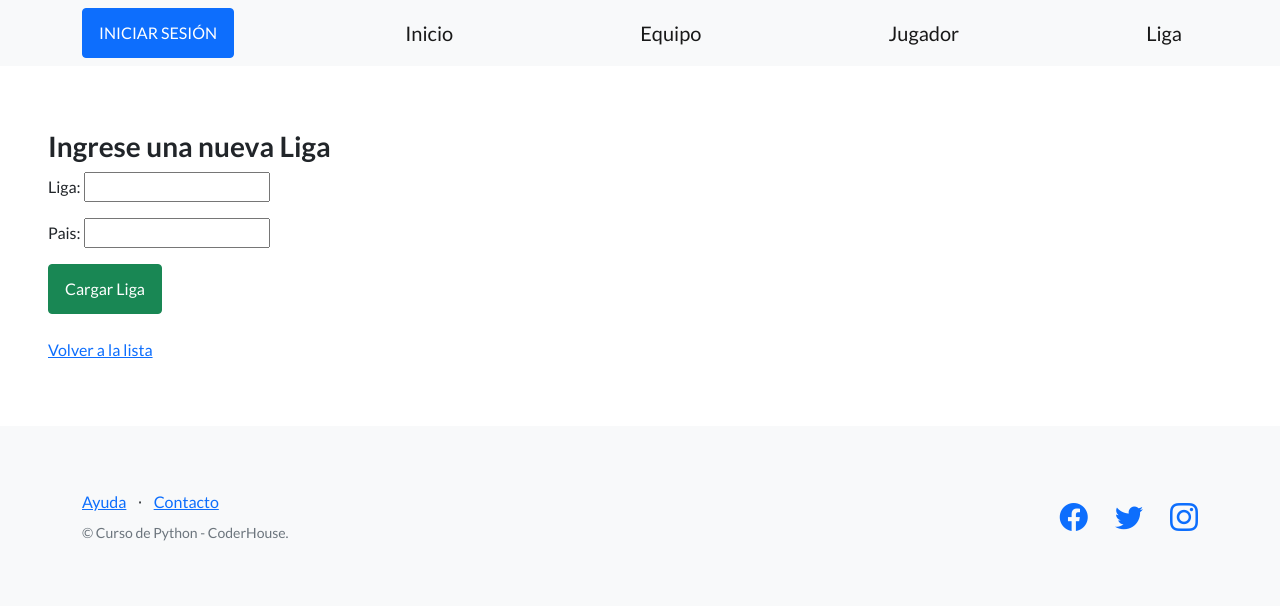
After one commit to nicozale5/Pre_entrega_3, a Django app: page /control/cargar-liga/ in a window 1280 px wide. The commit adds this page. Shown: the top 606 px of the page. Run offline with Django 4.2, Linux system fonts and the light colour scheme; some libraries are stand-ins or nearby versions.

Commit message:
Se crea form cargar_liga

```diff
--- /dev/null
+++ b/Proyecto_Coderhouse/control/forms.py
@@ -0,0 +1,6 @@
+from django import forms
+
+
+class CargarLiga(forms.Form):
+    liga = forms.CharField(required=True, max_length=64)
+    pais = forms.CharField(required=True, max_length=64)
--- /dev/null
+++ b/Proyecto_Coderhouse/control/templates/control/cargar_liga.html
@@ -0,0 +1,16 @@
+{% extends "inicio.html" %}
+
+{% block titulo %}
+Cargar Liga
+{% endblock titulo %}
+
+{% block contenido %}
+<h3>Ingrese una nueva Liga</h3>
+<form method="post">
+    {% csrf_token %}
+    {{ formulario.as_p }}
+    <input class="btn btn-success" type="submit" value="Cargar Liga" />
+</form>
+<br>
+    <a href="{% url 'cargar_liga' %}">Volver a la lista</a>
+{% endblock contenido %}
--- a/Proyecto_Coderhouse/control/templates/control/listar_equipo.html
+++ b/Proyecto_Coderhouse/control/templates/control/listar_equipo.html
@@ -2,7 +2,7 @@
 
 {% block titulo %}
 Mundo Basket - Equipo
-{% endblock titulo %}
+{%endblock titulo %}
 
 {% block contenido %}
     <h3>Equipos:</h3>
--- a/Proyecto_Coderhouse/control/urls.py
+++ b/Proyecto_Coderhouse/control/urls.py
@@ -1,7 +1,7 @@
 from django.contrib import admin
 from django.urls import path
 
-from control.views import listar_jugador,listar_equipo,listar_liga
+from control.views import (listar_jugador,listar_equipo,listar_liga,cargar_liga)
 
 
 # Urls De Inicio
@@ -10,4 +10,5 @@ urlpatterns = [
    path("jugador/", listar_jugador,name="Jugador"),
    path("equipo/",listar_equipo,name="Equipo"),
    path("liga/",listar_liga,name="Liga"),
+   path("cargar-liga/",cargar_liga, name="cargar_liga"),
 ]
--- a/Proyecto_Coderhouse/control/views.py
+++ b/Proyecto_Coderhouse/control/views.py
@@ -1,6 +1,9 @@
-from django.shortcuts import render
+from django.shortcuts import render, redirect
+from django.urls import reverse
+from django.db.models import Q
 
 from control.models import Jugador, Equipo, Liga
+from control.forms import CargarLiga
 
 def listar_jugador (request):
     contexto={
@@ -34,3 +37,49 @@ def listar_liga(request):
         context=contexto,
     )
     return http_response
+
+
+def cargar_liga(request):
+    if request.method == "POST":
+        formulario = CargarLiga(request.POST)
+
+        if formulario.is_valid():
+            data = formulario.cleaned_data  # es un diccionario
+            liga = data["liga"]
+            pais= data["pais"]
+            liga = Liga(liga=liga, pais=pais)
+            # Lo guardan en la Base de datos
+            liga.save()
+
+            url_exitosa = reverse('cargar_liga')  # control/liga
+            return redirect(url_exitosa)
+    else:  # GET
+        formulario = CargarLiga()
+    http_response = render(
+        request=request,
+        template_name='control/cargar_liga.html',
+        context={'formulario': formulario}
+    )
+    return http_response
+
+"""
+def buscar_cursos(request):
+   if request.method == "POST":
+        data = request.POST
+        busqueda = data["busqueda"]
+        # Filtro simple
+        cursos = Curso.objects.filter(comision__contains=busqueda)
+        # Ejemplo filtro avanzado
+        # cursos = Curso.objects.filter(
+        #     Q(nombre=busqueda) | Q(comision__contains=busqueda)
+        # )
+        contexto = {
+            "cursos": cursos,
+        }
+        http_response = render(
+            request=request,
+            template_name='control_estudios/lista_cursos.html',
+            context=contexto,
+        )
+        return http_response
+"""
```
Also changed, not shown: Proyecto_Coderhouse/db.sqlite3, README.md.
